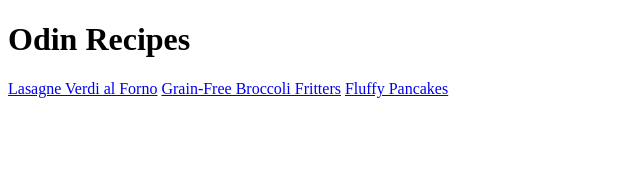
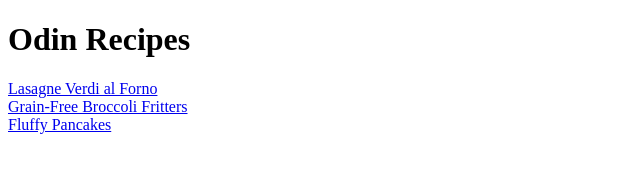
Before and after one commit to AntonixMajewski/odin-recipes, a plain HTML site: page index.html in a window 1280 px wide. Shown: the whole page, without its empty margins (0-640 px from the left). Drawn offline with Linux system fonts and the light colour scheme.

Commit message:
Modify README and fix positioning of links on main site

```diff
--- a/index.html
+++ b/index.html
@@ -8,8 +8,8 @@
 </head>
 <body>
     <h1>Odin Recipes</h1>
-    <a href="recipes/lasagne.html">Lasagne Verdi al Forno</a>
-    <a href="recipes/brocolli-fritters.html">Grain-Free Broccoli Fritters</a>
+    <a href="recipes/lasagne.html">Lasagne Verdi al Forno</a><br/>
+    <a href="recipes/brocolli-fritters.html">Grain-Free Broccoli Fritters</a><br/>
     <a href="recipes/pancakes.html">Fluffy Pancakes</a>
 </body>
 </html>
```
Also changed, not shown: 1 other file.
